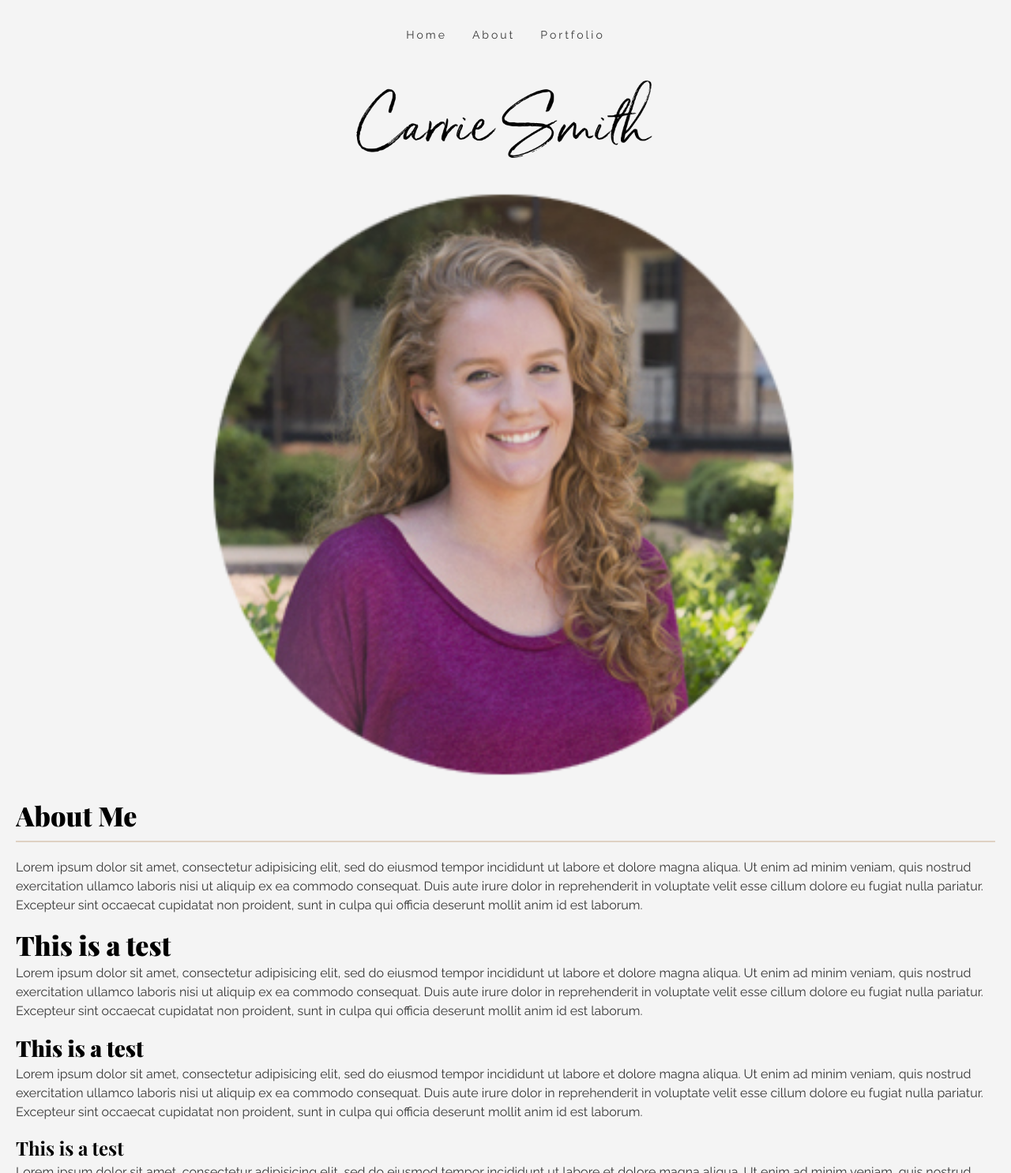
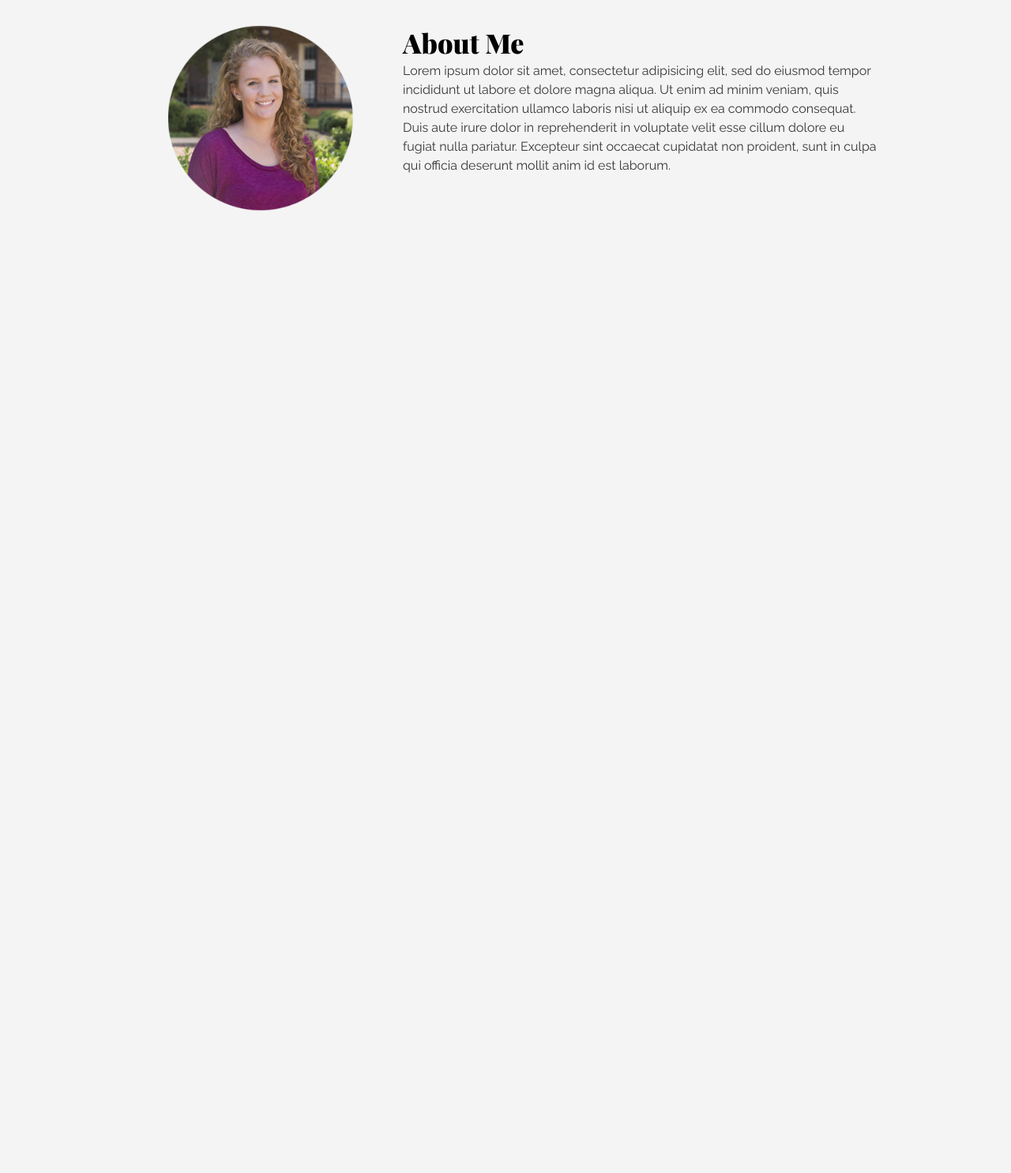
Before and after one commit to carriesmith59/personal-website, a plain HTML site: page about-me/index.html in a window 1280 px wide. Shown: the top 1486 px of the page at 79% size. After the commit the page ends 800 px from the top, so only its background shows below. Drawn offline with nearby package versions, Linux system fonts and the light colour scheme; a web font is replaced by a local one.

Commit message:
reworked about page with flexbox

```diff
--- a/about-me/index.html
+++ b/about-me/index.html
@@ -6,8 +6,12 @@
     <link rel="stylesheet" href="../css/reset.css">
     <link rel="stylesheet" href="../css/main.css">
     <link href="https://fonts.googleapis.com/css?family=Playfair+Display:400,400i,700,700i,900,900i|Raleway:200,300,400,600,700,800" rel="stylesheet">
-    <title>About Me</title>
+    <title>About 2</title>
   </head>
+  <body>
+
+    <!--
+
     <body class="page-about">
 
       <center><ul class="nav-bar">
@@ -25,26 +29,22 @@
           <hr color="dfd1c3"></hr>
           <p>Lorem ipsum dolor sit amet, consectetur adipisicing elit, sed do eiusmod tempor incididunt ut labore et dolore magna aliqua. Ut enim ad minim veniam, quis nostrud exercitation ullamco laboris nisi ut aliquip ex ea commodo consequat. Duis aute irure dolor in reprehenderit in voluptate velit esse cillum dolore eu fugiat nulla pariatur. Excepteur sint occaecat cupidatat non proident, sunt in culpa qui officia deserunt mollit anim id est laborum.</p>
 
-
-      <h1>This is a test</h1>
-      <p>Lorem ipsum dolor sit amet, consectetur adipisicing elit, sed do eiusmod tempor incididunt ut labore et dolore magna aliqua. Ut enim ad minim veniam, quis nostrud exercitation ullamco laboris nisi ut aliquip ex ea commodo consequat. Duis aute irure dolor in reprehenderit in voluptate velit esse cillum dolore eu fugiat nulla pariatur. Excepteur sint occaecat cupidatat non proident, sunt in culpa qui officia deserunt mollit anim id est laborum.</p>
-
-      <h2>This is a test</h2>
-      <p>Lorem ipsum dolor sit amet, consectetur adipisicing elit, sed do eiusmod tempor incididunt ut labore et dolore magna aliqua. Ut enim ad minim veniam, quis nostrud exercitation ullamco laboris nisi ut aliquip ex ea commodo consequat. Duis aute irure dolor in reprehenderit in voluptate velit esse cillum dolore eu fugiat nulla pariatur. Excepteur sint occaecat cupidatat non proident, sunt in culpa qui officia deserunt mollit anim id est laborum.</p>
-
-      <h3>This is a test</h3>
-      <p>Lorem ipsum dolor sit amet, consectetur adipisicing elit, sed do eiusmod tempor incididunt ut labore et dolore magna aliqua. Ut enim ad minim veniam, quis nostrud exercitation ullamco laboris nisi ut aliquip ex ea commodo consequat. Duis aute irure dolor in reprehenderit in voluptate velit esse cillum dolore eu fugiat nulla pariatur. Excepteur sint occaecat cupidatat non proident, sunt in culpa qui officia deserunt mollit anim id est laborum.</p>
-
-      <h4>This is a test</h4>
-      <p>Lorem ipsum dolor sit amet, consectetur adipisicing elit, sed do eiusmod tempor incididunt ut labore et dolore magna aliqua. Ut enim ad minim veniam, quis nostrud exercitation ullamco laboris nisi ut aliquip ex ea commodo consequat. Duis aute irure dolor in reprehenderit in voluptate velit esse cillum dolore eu fugiat nulla pariatur. Excepteur sint occaecat cupidatat non proident, sunt in culpa qui officia deserunt mollit anim id est laborum.</p>
-
-      <h5>This is a test</h5>
-      <p>Lorem ipsum dolor sit amet, consectetur adipisicing elit, sed do eiusmod tempor incididunt ut labore et dolore magna aliqua. Ut enim ad minim veniam, quis nostrud exercitation ullamco laboris nisi ut aliquip ex ea commodo consequat. Duis aute irure dolor in reprehenderit in voluptate velit esse cillum dolore eu fugiat nulla pariatur. Excepteur sint occaecat cupidatat non proident, sunt in culpa qui officia deserunt mollit anim id est laborum.</p>
-
-      <h6>This is a test</h6>
-      <p>Lorem ipsum dolor sit amet, consectetur adipisicing elit, sed do eiusmod tempor incididunt ut labore et dolore magna aliqua. Ut enim ad minim veniam, quis nostrud exercitation ullamco laboris nisi ut aliquip ex ea commodo consequat. Duis aute irure dolor in reprehenderit in voluptate velit esse cillum dolore eu fugiat nulla pariatur. Excepteur sint occaecat cupidatat non proident, sunt in culpa qui officia deserunt mollit anim id est laborum.</p>
+        -->
 
 
-    </div> <!-- row -->
+    <div class="wrapper">
+      <div class="flex-container">
+
+        <div class="box one">
+          <center><img class="headshot" src="../img/as-hs-15.png"></center>
+        </div>
+        <div class="box two">
+          <h1>About Me</h1>
+          <p>Lorem ipsum dolor sit amet, consectetur adipisicing elit, sed do eiusmod tempor incididunt ut labore et dolore magna aliqua. Ut enim ad minim veniam, quis nostrud exercitation ullamco laboris nisi ut aliquip ex ea commodo consequat. Duis aute irure dolor in reprehenderit in voluptate velit esse cillum dolore eu fugiat nulla pariatur. Excepteur sint occaecat cupidatat non proident, sunt in culpa qui officia deserunt mollit anim id est laborum.</p>
+        </div>
+
+      </div>
+    </div>
+
   </body>
 </html>
--- a/css/main.css
+++ b/css/main.css
@@ -6,6 +6,38 @@ body {
   padding: 20px;
   background-color: #f4f4f4;
 }
+
+div.wrapper {
+  width: 100%;
+  max-width: 960px;
+  margin: 0 auto;
+}
+
+div.flex-container {
+  display: flex;
+  flex-wrap: wrap;
+}
+
+div.box {
+  flex-basis: 200px;
+  padding: 12px;
+}
+
+div.one {
+  flex-grow: 1;
+}
+
+div.one .headshot {
+  width: 75%;
+  height: auto;
+
+}
+
+div.two {
+  flex-grow: 3;
+  padding: 10px
+}
+
 
 body.page-home {
   background-image: url("../img/home-scene.jpg");
@@ -31,7 +63,6 @@ li.nav {
   color: #373737;
   padding: 0px;
   margin: 4px;
-
 }
 
 li.nav a {
@@ -41,8 +72,6 @@ li.nav a {
   text-align: center;
   padding: 6px 10px;
 }
-
-
 
 /*ul {
   width: 200px;
@@ -93,10 +122,6 @@ hr {
   margin-bottom: 14px;
 }
 
-img.headshot {
-  width: 60%;
-  margin-bottom: 20px;
-}
 
 h1 {
   font-family: 'Playfair Display', serif;
@@ -148,19 +173,6 @@ h6 {
 }
 
 
-
-.row {
-  clear: both;
-  overflow: auto;
-}
-
-.col {
-
-}
-
-/* GALLERY CSS */
-
-
 @media all and (min-width: 480px){
 
     .nav-home {
```
Also changed, not shown: archive portfolio/index.html (added, +69 -0 lines), portfolio/index.html (deleted, +0 -22 lines), img/header-image.jpg (added). Lines whose indentation alone changed are shown as unchanged.
